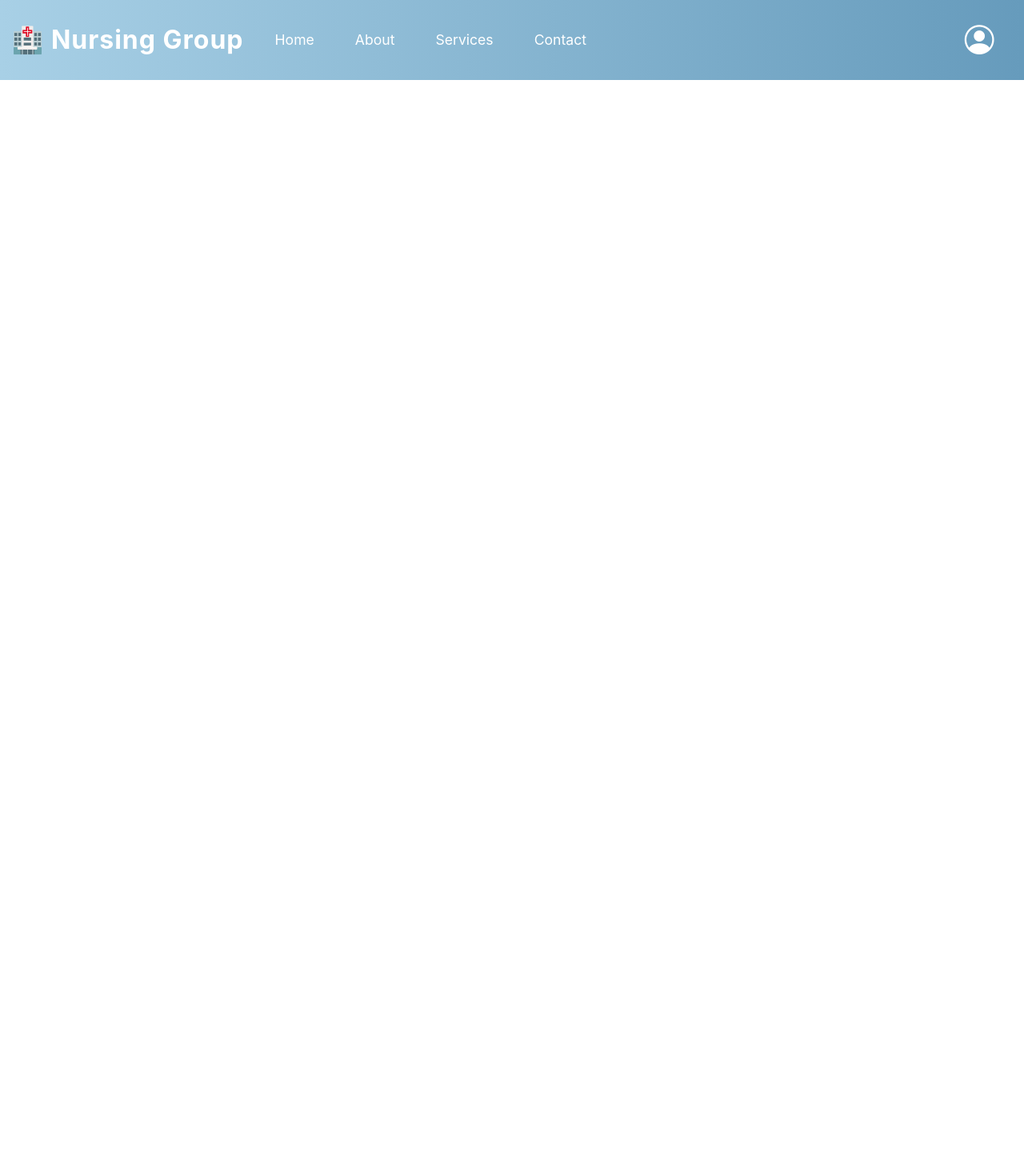
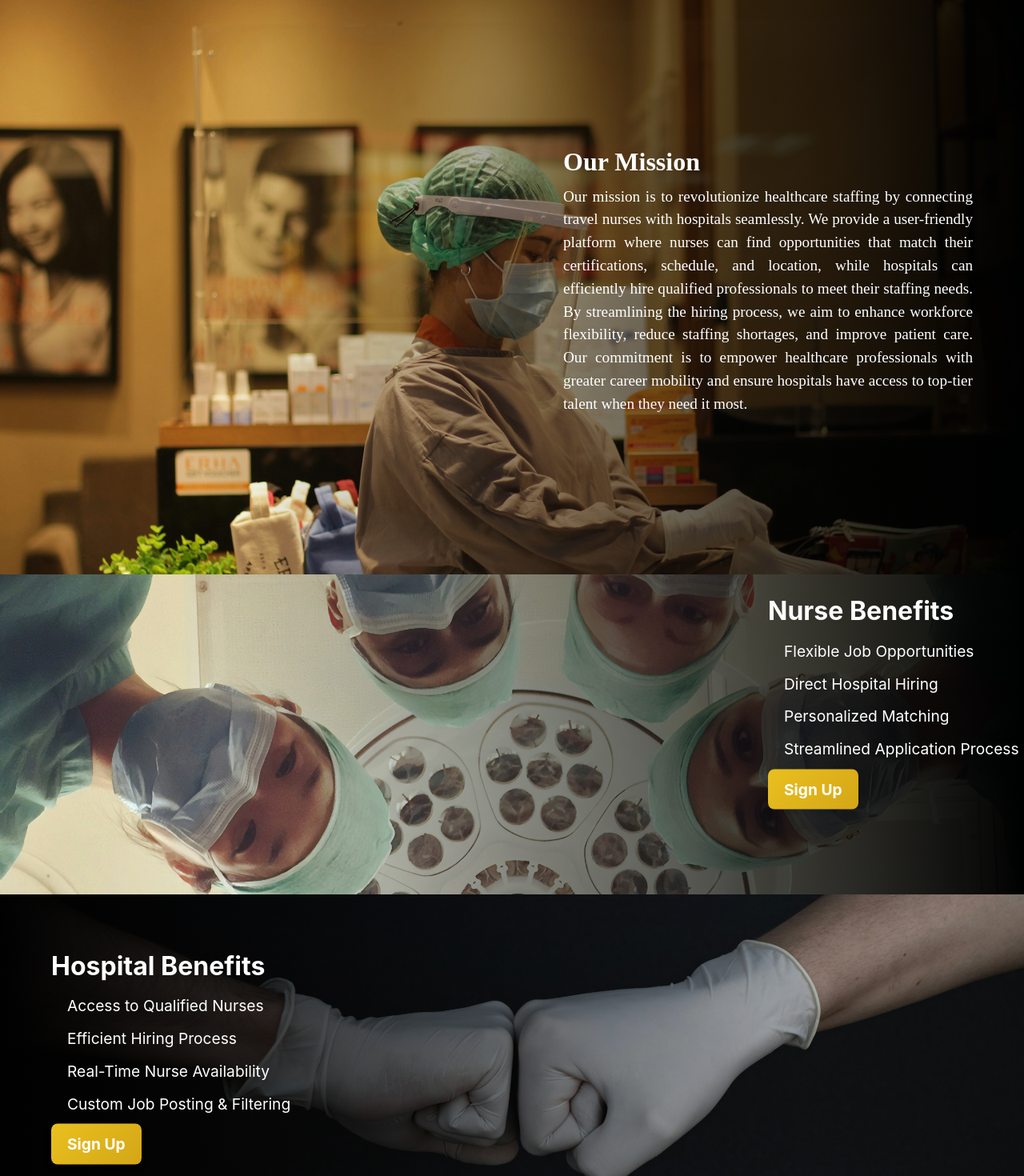
Before and after one commit to AbdullahRiz/Capstone-Nursing, a React (Create React App) app in the folder nursing-system/src/main/frontend/: page /dummy in a window 1280 px wide. Shown: the top 1470 px of the page at 80% size. Before the commit the page ends 800 px from the top, so only its background shows below. Built offline with nearby package versions, Linux system fonts and the light colour scheme.

Commit message:
the Sign in and the Log out with a dummy.js is implemented

```diff
--- a/nursing-system/src/main/frontend/src/Components/Header/Header.js
+++ b/nursing-system/src/main/frontend/src/Components/Header/Header.js
@@ -1,13 +1,34 @@
-import React from "react";
-import { Link } from "react-router-dom";
+import React, { useState } from "react";
+import { Link, useLocation, useNavigate } from "react-router-dom";
 import "bootstrap/dist/css/bootstrap.min.css";
 import "bootstrap-icons/font/bootstrap-icons.css";
 import "./Header.css";
 import Navigation from "./Navigation Bar";
-import Signin from "../Singin/Signin"
-import Home from "../Home/Home";
 
-const Header = () => {
+const Header = ({ isLoggedIn, setIsLoggedIn }) => {
+    const location = useLocation();
+    const navigate = useNavigate();
+    const [logoutMessage, setLogoutMessage] = useState("");
+
+    const handleLogout = () => {
+        // Clear authentication tokens or session data
+        localStorage.removeItem("authToken");
+
+        // Update the isLoggedIn state
+        setIsLoggedIn(false);
+
+        // Set logout message
+        setLogoutMessage("You have successfully logged out.");
+
+        // Redirect to the Home page
+        navigate("/");
+
+        // Remove logout message after 3 seconds
+        setTimeout(() => {
+            setLogoutMessage("");
+        }, 800);
+    };
+
     return (
         <header className="header">
             <nav className="navbar navbar-expand-lg">
@@ -15,15 +36,23 @@ const Header = () => {
                     🏥 Nursing Group
                 </Link>
                 <Navigation />
-
                 <ul className="navbar-nav ml-auto">
+                    {isLoggedIn || location.pathname === "/Dummy" ? (
                         <li className="nav-item">
-            <Link className="nav-link account-link" to="/Signin">
+                            <button className="nav-link account-link" onClick={handleLogout}>
+                                Logout
+                            </button>
+                        </li>
+                    ) : (
+                        <li className="nav-item">
+                            <Link className="nav-link account-link" to="/signin">
                                 <i className="bi bi-person-circle"></i>
                             </Link>
                         </li>
+                    )}
                 </ul>
             </nav>
+            {logoutMessage && <div className="alert alert-success">{logoutMessage}</div>}
         </header>
     );
 };
--- /dev/null
+++ b/nursing-system/src/main/frontend/src/Components/Home/Dummy.js
@@ -0,0 +1,105 @@
+import React, { useEffect } from "react";
+import { useNavigate } from "react-router-dom";
+import "bootstrap/dist/css/bootstrap.min.css";
+import "./Home.css";
+import nurseImage from "../../Assets/viki-mohamad-hYcSP6SpoK0-unsplash.jpg";
+import nurse from "../../Assets/national-cancer-institute-701-FJcjLAQ-unsplash 2.jpg";
+import hospital from "../../Assets/branimir-balogovic-fAiQRv7FgE0-unsplash.jpg";
+import Footer from "../Footer/Footer";
+
+const Dummy = ({ isLoggedIn, setIsLoggedIn }) => {
+    const navigate = useNavigate();
+
+    useEffect(() => {
+        const sections = document.querySelectorAll(".scroll-section, .hospital");
+
+        const observer = new IntersectionObserver(
+            (entries) => {
+                entries.forEach((entry) => {
+                    if (entry.isIntersecting) {
+                        entry.target.classList.add("visible");
+                    } else {
+                        entry.target.classList.remove("visible");
+                    }
+                });
+            },
+            { threshold: 0.1 }
+        );
+
+        sections.forEach((section) => {
+            observer.observe(section);
+        });
+
+        return () => {
+            sections.forEach((section) => {
+                observer.unobserve(section);
+            });
+        };
+    }, []);
+
+    const handleLogout = () => {
+        setIsLoggedIn(false);
+        navigate("/signin");
+    };
+
+    return (
+        <>
+            <div className="home-container">
+                <div className="full-screen">
+                    <div className="image-container">
+                        <img src={nurseImage} alt="Nurse" className="nurse-image" />
+                        <div className="overlay"></div>
+                        <div className="mission-text">
+                            <h2>Our Mission</h2>
+                            <p>
+                                Our mission is to revolutionize healthcare staffing by connecting travel nurses with hospitals
+                                seamlessly. We provide a user-friendly platform where nurses can find opportunities that match
+                                their certifications, schedule, and location, while hospitals can efficiently hire qualified
+                                professionals to meet their staffing needs. By streamlining the hiring process, we aim to
+                                enhance workforce flexibility, reduce staffing shortages, and improve patient care. Our
+                                commitment is to empower healthcare professionals with greater career mobility and ensure
+                                hospitals have access to top-tier talent when they need it most.
+                            </p>
+                        </div>
+                    </div>
+                </div>
+                <div className="scroll-section">
+                    <img src={nurse} alt="Nurse" className="nurse-image" />
+                    <div className="overlay"></div>
+                    <div className="benefits-text">
+                        <h2>Nurse Benefits</h2>
+                        <ul className="styled-list">
+                            <li>Flexible Job Opportunities</li>
+                            <li>Direct Hospital Hiring</li>
+                            <li>Personalized Matching</li>
+                            <li>Streamlined Application Process</li>
+                        </ul>
+                        <button onClick={() => navigate("/signup")} className="signup-button">
+                            Sign Up
+                        </button>
+                    </div>
+                </div>
+
+                <div className="hospital">
+                    <img src={hospital} alt="hospital" className="hospital-image" />
+                    <div className="overlay1"></div>
+                    <div className="hospital-benefits-text">
+                        <h2>Hospital Benefits</h2>
+                        <ul className="styled-list">
+                            <li>Access to Qualified Nurses</li>
+                            <li>Efficient Hiring Process</li>
+                            <li>Real-Time Nurse Availability</li>
+                            <li>Custom Job Posting & Filtering</li>
+                        </ul>
+                        <button onClick={() => navigate("/signup")} className="signup-button">
+                            Sign Up
+                        </button>
+                    </div>
+                </div>
+            </div>
+            <Footer/>
+        </>
+    );
+};
+
+export default Dummy;
--- a/nursing-system/src/main/frontend/src/Components/Home/Home.js
+++ b/nursing-system/src/main/frontend/src/Components/Home/Home.js
@@ -1,15 +1,14 @@
 import React, { useEffect } from "react";
-import { Link, useNavigate } from "react-router-dom"; // ✅ Keep only useNavigate, remove Router
+import { Link, useNavigate } from "react-router-dom";
 import "bootstrap/dist/css/bootstrap.min.css";
 import "./Home.css";
 import nurseImage from "../../Assets/viki-mohamad-hYcSP6SpoK0-unsplash.jpg";
 import nurse from "../../Assets/national-cancer-institute-701-FJcjLAQ-unsplash 2.jpg";
 import hospital from "../../Assets/branimir-balogovic-fAiQRv7FgE0-unsplash.jpg";
 import Footer from "../Footer/Footer";
-import Header from "../Header/Header";
 
 const Home = () => {
-  const navigate = useNavigate(); // ✅ useNavigate now works correctly
+  const navigate = useNavigate();
 
   useEffect(() => {
     const sections = document.querySelectorAll(".scroll-section, .hospital");
@@ -48,8 +47,13 @@ const Home = () => {
             <div className="mission-text">
               <h2>Our Mission</h2>
               <p>
-                Our mission is to revolutionize healthcare staffing by
-                connecting travel nurses with hospitals seamlessly...
+                Our mission is to revolutionize healthcare staffing by connecting travel nurses with hospitals
+                seamlessly. We provide a user-friendly platform where nurses can find opportunities that match
+                their certifications, schedule, and location, while hospitals can efficiently hire qualified
+                professionals to meet their staffing needs. By streamlining the hiring process, we aim to
+                enhance workforce flexibility, reduce staffing shortages, and improve patient care. Our
+                commitment is to empower healthcare professionals with greater career mobility and ensure
+                hospitals have access to top-tier talent when they need it most.
               </p>
             </div>
           </div>
@@ -116,8 +120,8 @@ const Home = () => {
           </div>
         </div>
 
-        <Footer />
       </div>
+      <Footer />
     </>
   );
 };
--- a/nursing-system/src/main/frontend/src/Components/Singin/Signin.js
+++ b/nursing-system/src/main/frontend/src/Components/Singin/Signin.js
@@ -1,7 +1,9 @@
 import React, { useState } from "react";
 import "../Signup/signup.css";
+import { useNavigate } from "react-router-dom";
 import "bootstrap/dist/css/bootstrap.min.css";
 import "@fortawesome/fontawesome-free/css/all.min.css";
+import Dummy from "../Home/Dummy"
 
 const SignIn = () => {
   const [formData, setFormData] = useState({
@@ -10,6 +12,7 @@ const SignIn = () => {
   });
 
   const [showPassword, setShowPassword] = useState(false);
+  const navigate = useNavigate();
 
   const toggleShowPassword = () => {
     setShowPassword((prevState) => !prevState);
@@ -38,7 +41,7 @@ const SignIn = () => {
       alert("Sign In Successful!");
     } catch (error) {
       console.error("Error during fetch:", error);
-      alert(`Sign In failed: ${error.message}`);
+      // alert(`Sign In failed: ${error.message}`);
     }
   };
 
@@ -90,7 +93,7 @@ const SignIn = () => {
             </div>
           </div>
 
-          <button type="submit" className="signup-button1">
+          <button type="submit" className="signup-button1" onClick={() => navigate("/Dummy")}>
             Sign In
           </button>
         </form>
--- a/nursing-system/src/main/frontend/src/Home Page/App.js
+++ b/nursing-system/src/main/frontend/src/Home Page/App.js
@@ -1,5 +1,33 @@
-import React from "react";
-import { BrowserRouter as Router, Route, Routes } from "react-router-dom";
+// import React from "react";
+// import { BrowserRouter as Router, Route, Routes } from "react-router-dom";
+// import "./App.css";
+// import Header from "../Components/Header/Header";
+// import Home from "../Components/Home/Home";
+// import "bootstrap/dist/css/bootstrap.min.css";
+// import "bootstrap-icons/font/bootstrap-icons.css";
+// import Signup from "../Components/Signup/signup";
+// import Signin from "../Components/Singin/Signin";
+// import Dummy from "../Components/Home/Dummy";
+// import Footer from "../Components/Footer/Footer";
+//
+// function App() {
+//     return (
+//         <Router>
+//             <Header/>
+//             <Routes>
+//                 <Route path="/" element={<Home/>}/>
+//                 <Route path="/signup" element={<Signup/>}/>
+//                 <Route path="/signin" element={<Signin/>}/>
+//                 <Route path="/dummy" element={<Dummy/>}/>
+//             </Routes>
+//         </Router>
+//     );
+// }
+//
+// export default App;
+
+import React, { useState } from "react";
+import { BrowserRouter as Router, Route, Routes, useLocation } from "react-router-dom";
 import "./App.css";
 import Header from "../Components/Header/Header";
 import Home from "../Components/Home/Home";
@@ -7,18 +35,32 @@ import "bootstrap/dist/css/bootstrap.min.css";
 import "bootstrap-icons/font/bootstrap-icons.css";
 import Signup from "../Components/Signup/signup";
 import Signin from "../Components/Singin/Signin";
+import Dummy from "../Components/Home/Dummy";
+import Footer from "../Components/Footer/Footer";
 
-function App() {
+const AppContent = () => {
+    const location = useLocation();
+    const [isLoggedIn, setIsLoggedIn] = useState(false);
+
+    return (
+        <>
+            {location.pathname !== "/dummy" && <Header isLoggedIn={isLoggedIn} setIsLoggedIn={setIsLoggedIn} />}
+            <Routes>
+                <Route path="/" element={<Home />} />
+                <Route path="/signup" element={<Signup />} />
+                <Route path="/signin" element={<Signin />} />
+                <Route path="/dummy" element={<Dummy isLoggedIn={isLoggedIn} setIsLoggedIn={setIsLoggedIn} />} />
+            </Routes>
+        </>
+    );
+};
+
+const App = () => {
     return (
         <Router>
-            <Header/>
-            <Routes>
-                <Route path="/" element={<Home/>}/>
-                <Route path="/signup" element={<Signup/>}/>
-                <Route path="/signin" element={<Signin/>}/>
-            </Routes>
+            <AppContent />
         </Router>
     );
-}
+};
 
 export default App;
```
Lines whose indentation alone changed are shown as unchanged.
